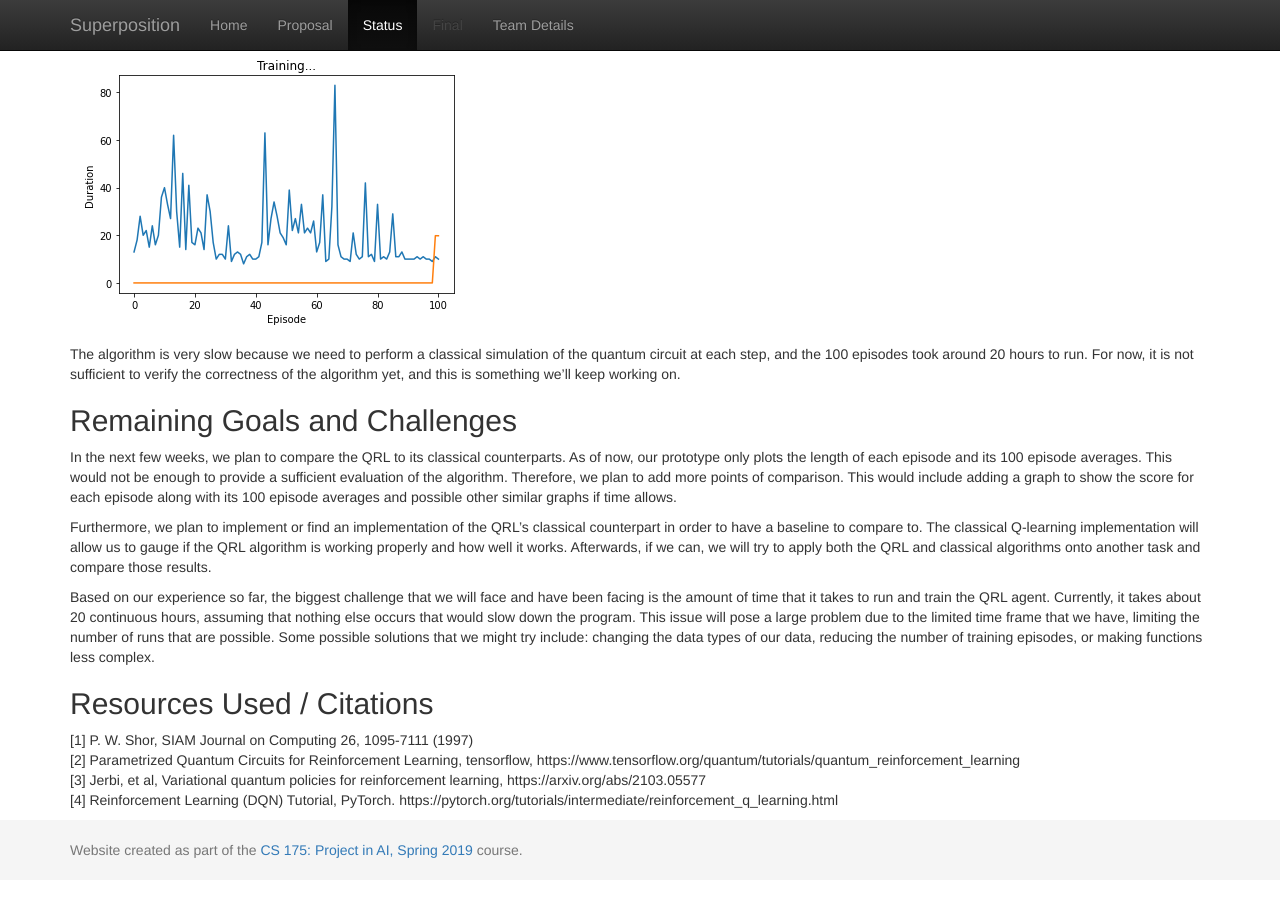
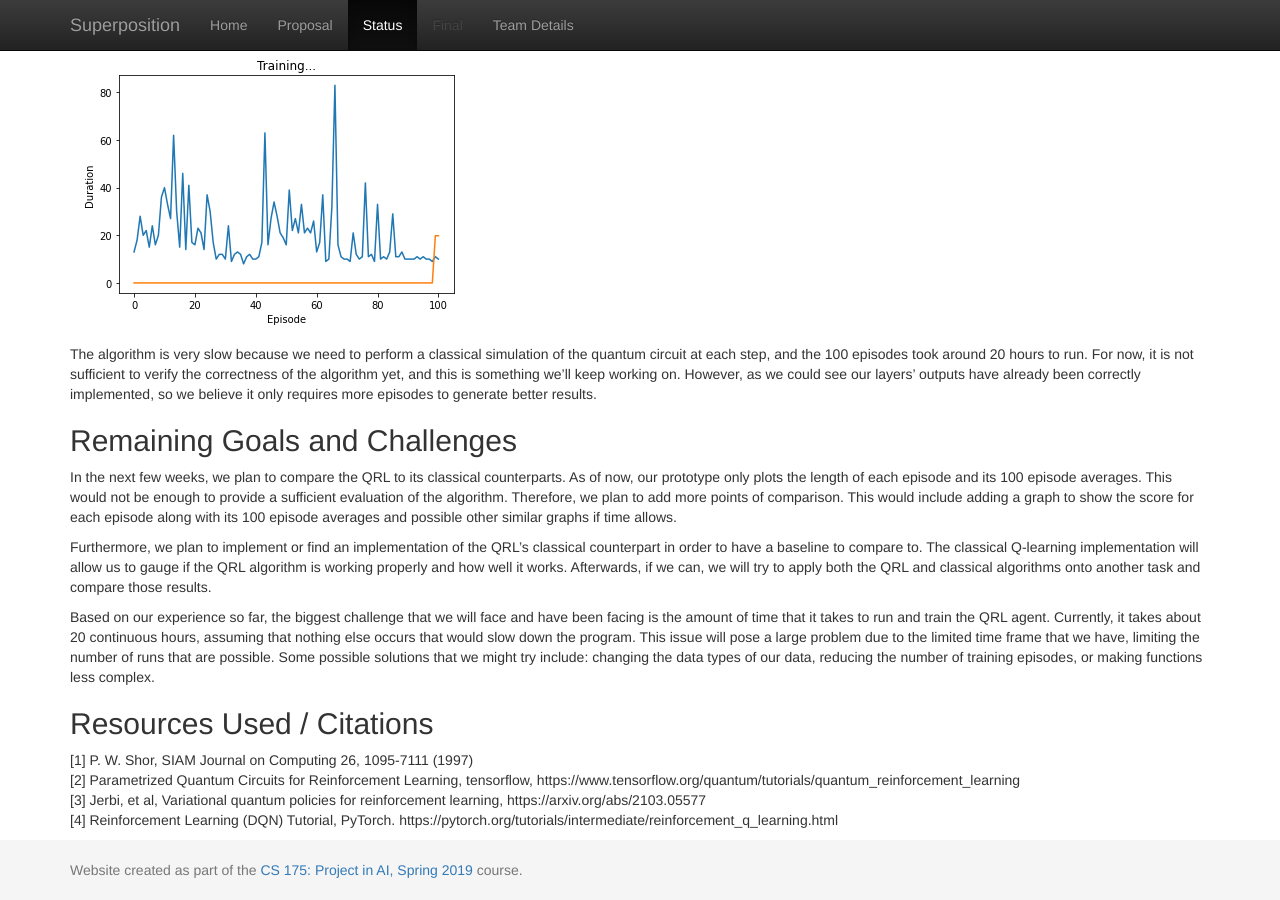
Before and after one commit to fvelasquez12/Superposition, a Jekyll site: the page built from docs/status.md, in a window 1280 px wide and 900 px high, scrolled down 7206 px. Built offline with Jekyll 4.4.1, drawn with Linux system fonts in a browser that asks for light colours.

Commit message:
Update status.md

```diff
--- a/docs/status.md
+++ b/docs/status.md
@@ -77,7 +77,7 @@ However, as the training continues, the overall positive trend didn’t seem to
 
 ![Plot showing steps taken after 100 episodes](assets/images/QRLafter100.PNG)
 
-The algorithm is very slow because we need to perform a classical simulation of the quantum circuit at each step, and the 100 episodes took around 20 hours to run. For now, it is not sufficient to verify the correctness of the algorithm yet, and this is something we’ll keep working on.
+The algorithm is very slow because we need to perform a classical simulation of the quantum circuit at each step, and the 100 episodes took around 20 hours to run. For now, it is not sufficient to verify the correctness of the algorithm yet, and this is something we’ll keep working on. However, as we could see our layers' outputs have already been correctly implemented, so we believe it only requires more episodes to generate better results.
 
 
 ## Remaining Goals and Challenges
```
